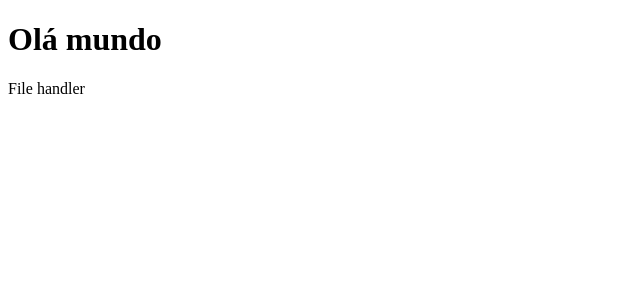
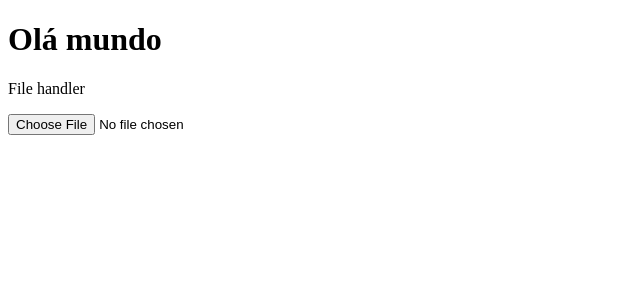
Before and after one commit to raphaelramosds/flashlearn, a React (Vite) app: page / in a window 1280 px wide. Shown: the top 300 px of the page, without its empty margins (0-640 px from the left). Built offline with nearby package versions, Linux system fonts and the light colour scheme.

Commit message:
feat: read file on the client side

```diff
--- a/src/components/FileUpload.tsx
+++ b/src/components/FileUpload.tsx
@@ -1,6 +1,21 @@
 function FileUpload() {
+
+    let fileReader : FileReader;
+
+    const handleFileChosen = (file : File) => {
+        fileReader = new FileReader();
+        fileReader.onloadend = (e) => {
+            const content = fileReader.result;
+            console.log(content);
+        };
+        fileReader.readAsText(file);
+    }
+
     return (
-        <><p>File handler</p></>
+        <>
+            <p>File handler</p>
+            <input type="file" accept=".txt" onChange={e => handleFileChosen(e.target.files[0])}/>
+        </>
     );
 }
 
```
Also changed, not shown: 1 other file (tests, documents, lock files or other folders).
